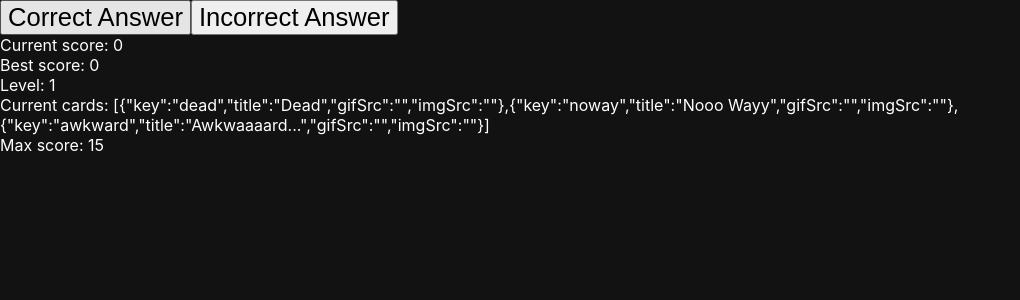
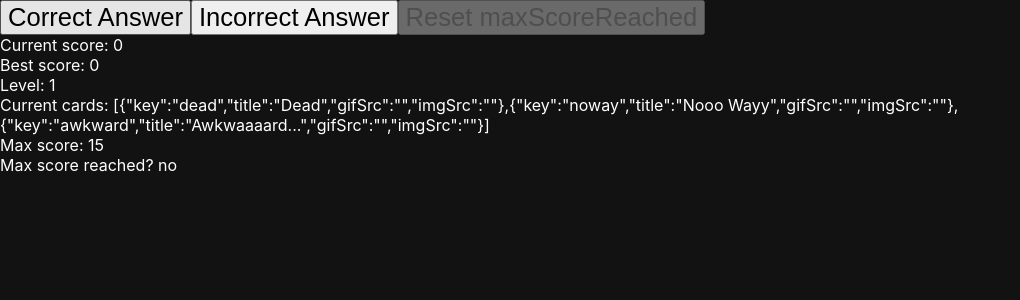
Before and after one commit to mihailthebuilder/what-gifs, a React (Create React App) app: page / in a window 1280 px wide. Shown: the top 300 px of the page, without its empty margins (0-1020 px from the left). Built offline with nearby package versions, Linux system fonts and the light colour scheme.

Commit message:
added max score reached

```diff
--- a/src/App.js
+++ b/src/App.js
@@ -13,7 +13,8 @@ import {
 
 const App = () => {
   const [score, setScore] = useState(new ScoreObj(0, 0));
-  const [level, setLevel] = useState(1);
+  const [level, setLevel] = useState(scoreToLevel(0, levelToCardNum));
+  const [maxScoreReached, setMaxScoreReached] = useState(false);
 
   const checkAnswer = (event) => {
     if (event.target.getAttribute("val") === "1") {
@@ -28,8 +29,16 @@ const App = () => {
   };
 
   useEffect(() => {
-    setLevel(scoreToLevel(score.current, levelToCardNum));
+    if (score.current === MAX_SCORE) {
+      setScore(new ScoreObj(0, MAX_SCORE - 1));
+      setLevel(scoreToLevel(0, levelToCardNum));
+      setMaxScoreReached(true);
+    } else setLevel(scoreToLevel(score.current, levelToCardNum));
   }, [score]);
+
+  const resetMaxScoreReached = (event) => {
+    setMaxScoreReached(false);
+  };
 
   const [currentCards, setCurrentCards] = useState(
     pickCards(levelToCardNum(level), CARD_DECK)
@@ -46,11 +55,19 @@ const App = () => {
       <button className="regular-font-size" onClick={checkAnswer} val="0">
         Incorrect Answer
       </button>
+      <button
+        className="regular-font-size"
+        onClick={resetMaxScoreReached}
+        disabled={!maxScoreReached}
+      >
+        Reset maxScoreReached
+      </button>
       <div>Current score: {score.current}</div>
       <div>Best score: {score.best}</div>
       <div>Level: {level}</div>
       <div>Current cards: {JSON.stringify(currentCards)}</div>
       <div>Max score: {MAX_SCORE}</div>
+      <div>Max score reached? {maxScoreReached ? "yes" : "no"} </div>
     </div>
   );
 };
```
